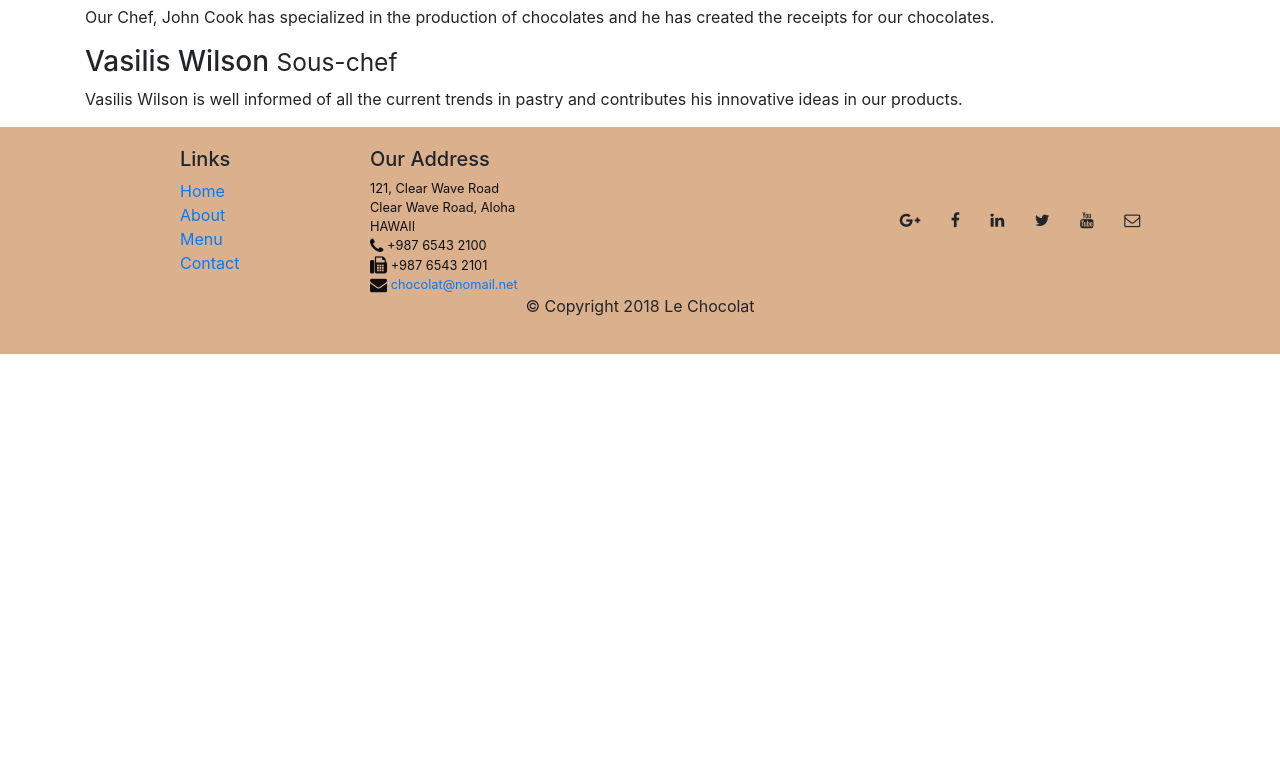
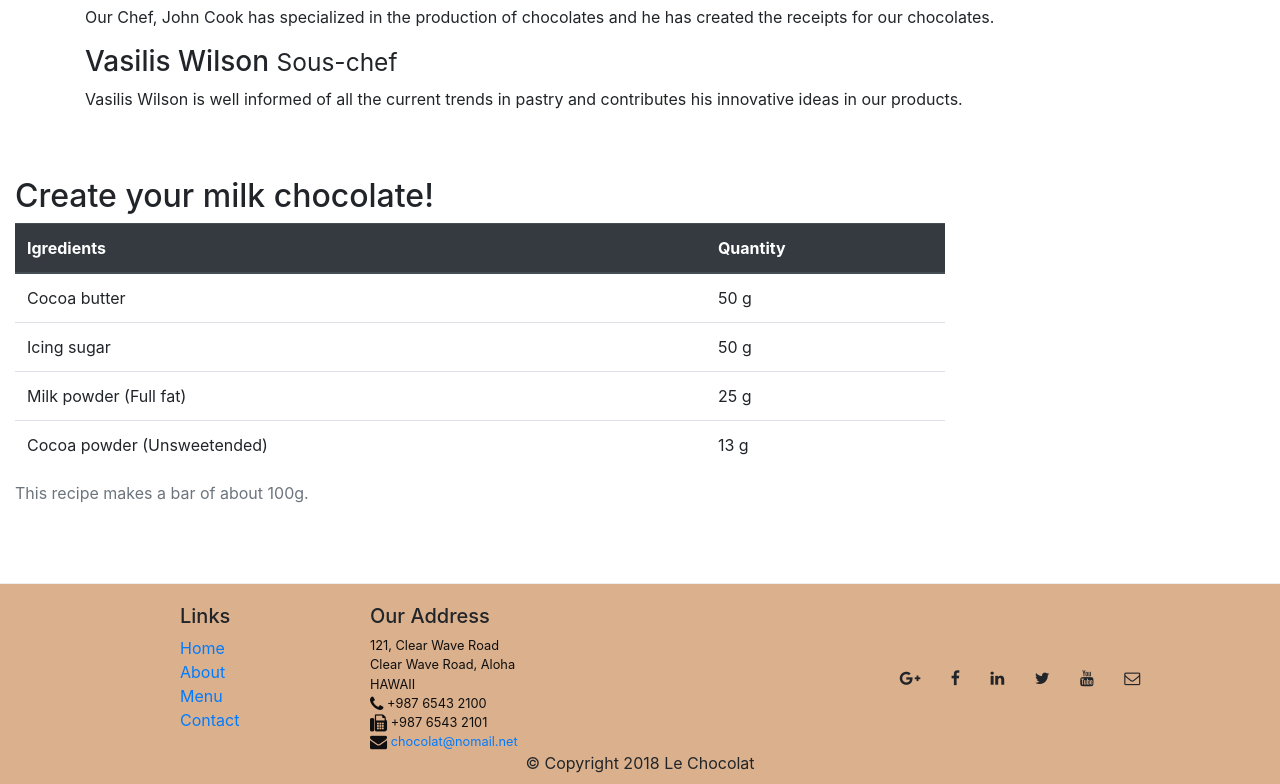
Before and after one commit to stefanosdvv/lechocolat, a website: page aboutus.html in a window 1280 px wide. Shown: the part 933-1717 px from the top of the page. Before the commit the page ends 1287 px from the top, so only its background shows below. Drawn offline with nearby package versions, Linux system fonts and the light colour scheme.

Commit message:
Adding comments

```diff
--- a/aboutus.html
+++ b/aboutus.html
@@ -10,6 +10,7 @@
 </head>
 
 <body>
+    <!--NAVIGATION-->
     <nav class="navbar navbar-expand-md navbar-light bg-light fixed-top ">
         <div class="container">
             <a class="navbar-brand" href="./index.html">Le Chocolat</a>
@@ -34,12 +35,14 @@
             </div>
         </div>
     </nav>
+    <!--HEADER-->
     <header class="jumbotron">
         <div class="container">
             <div class="row row-header">
                 <div class="col-12 col-sm-8">
                     <h1>Le Chocolat</h1>
-                    <p>We combine experience with creativity to create innovative tastes based on classic chocolate recipes. Our creations will travel you in the chocolate world!</p>
+                    <p>We combine experience with creativity to create innovative tastes based on classic chocolate
+                        recipes. Our creations will travel you in the chocolate world!</p>
                 </div>
                 <div class="col col-sm">
                 </div>
@@ -47,7 +50,8 @@
         </div>
     </header>
 
-    <div class = "container">
+    <!--MAIN CONTENT-->
+    <div class="container">
 
         <nav aria-label="breadcrumb">
             <ol class="breadcrumb">
@@ -55,40 +59,88 @@
                 <li class="breadcrumb-item active" aria-current="page">About us</li>
             </ol>
         </nav>
-        <div class = "row">
+        <div class="row">
             <div class="col-12">
                 <h3>About Us</h3>
                 <hr>
             </div>
         </div>
 
-        <div class = "row">
-            <div class = "col-12 col-sm-6">
+        <div class="row">
+            <div class="col-12 col-sm-6">
                 <h2>Our History</h2>
-                <p>Lorem ipsum dolor sit amet, consectetur adipiscing elit. Phasellus semper nunc quis maximus pharetra. Quisque ut molestie ante. Donec mattis pharetra erat, eu ultricies ipsum faucibus et. Curabitur ultrices risus turpis, laoreet pulvinar justo interdum in. Quisque vel semper tellus. Etiam nibh arcu, sodales quis ultrices nec, egestas vitae libero. </p>
-                <p>Nulla ultrices diam at tortor volutpat, <em>et facilisis justo facilisis</em>. Phasellus dignissim euismod mi eget dignissim. Sed eget consequat urna. </p>
+                <p>Lorem ipsum dolor sit amet, consectetur adipiscing elit. Phasellus semper nunc quis maximus
+                    pharetra. Quisque ut molestie ante. Donec mattis pharetra erat, eu ultricies ipsum faucibus et.
+                    Curabitur ultrices risus turpis, laoreet pulvinar justo interdum in. Quisque vel semper tellus.
+                    Etiam nibh arcu, sodales quis ultrices nec, egestas vitae libero. </p>
+                <p>Nulla ultrices diam at tortor volutpat, <em>et facilisis justo facilisis</em>. Phasellus dignissim
+                    euismod mi eget dignissim. Sed eget consequat urna. </p>
             </div>
-            <div class = "col col-sm">
+            <div class="col col-sm">
             </div>
         </div>
 
 
-        <div class = "row">
-            <div class = "col-12">
+        <div class="row">
+            <div class="col-12">
                 <h2>Corporate Leadership</h2>
                 <h3>Jim Alcon <small>Chief Executive Officer </small></h3>
-                <p>Jim Alcon is the CEO of our company. He is responsible for the policy and strategy of our company. </p>
-                <h3>Bill Peterson  <small>Chief Financial Officer </small></h3>
-                <p class = "d-none d-sm-block">Bill Peterson is the CFO of our company. He is responsible for all the financial decisions of our company. </p>
+                <p>Jim Alcon is the CEO of our company. He is responsible for the policy and strategy of our company.
+                </p>
+                <h3>Bill Peterson <small>Chief Financial Officer </small></h3>
+                <p class="d-none d-sm-block">Bill Peterson is the CFO of our company. He is responsible for all the
+                    financial
+                    decisions of our company. </p>
                 <h3>John Cook <small>Chef</small></h3>
-                <p class = "d-none d-sm-block">Our Chef, John Cook has specialized in the production of chocolates and he has created the receipts for our chocolates. </p>
-                <h3>Vasilis Wilson  <small>Sous-chef </small></h3>
-                <p class = "d-none d-sm-block">Vasilis Wilson is well informed of all the current trends in pastry and contributes his innovative ideas in our products. </p>
+                <p class="d-none d-sm-block">Our Chef, John Cook has specialized in the production of chocolates and he
+                    has
+                    created the receipts for our chocolates. </p>
+                <h3>Vasilis Wilson <small>Sous-chef </small></h3>
+                <p class="d-none d-sm-block">Vasilis Wilson is well informed of all the current trends in pastry and
+                    contributes his innovative ideas in our products. </p>
+            </div>
         </div>
     </div>
 
+    <div class="row row-content">
+        <div class="col-12 col-sm-9">
+            <h2> Create your milk chocolate!</h2>
+            <div class="table-responsive">
+                <table class="table table-hover">
+                    <caption>This recipe makes a bar of about 100g.</caption>
+                    <thead class="thead-dark">
+                        <tr>
+                            <th>Igredients</th>
+                            <th>Quantity</th>
+                        </tr>
+                    </thead>
+                    <tbody>
+                        <tr>
+                            <td>Cocoa butter</td>
+                            <td>50 g</td>
+                        </tr>
+                        <tr>
+                            <td>Icing sugar</td>
+                            <td>50 g</td>
+                        </tr>
+                        <tr>
+                            <td>Milk powder (Full fat)</td>
+                            <td>25 g</td>
+                        </tr>
+                        <tr>
+                            <td>Cocoa powder (Unsweetended)</td>
+                            <td>13 g</td>
+                        </tr>
+                    </tbody>
+                </table>
             </div>
 
+        </div>
+        <div class="col-12 col-sm-3">
+        </div>
+    </div>
+
+    <!--FOOTER-->
     <footer class="footer">
         <div class="container">
             <div class="row">
@@ -118,7 +170,7 @@
                 <div class="col-sm align-self-center">
                     <div style="text-align:center">
 
-                           <a class="btn btn-social-icon btn-google-plus" href ="http://google.com/+">
+                        <a class="btn btn-social-icon btn-google-plus" href="http://google.com/+">
                             <i class="fa fa-google-plus"></i></a>
                         <a class="btn btn-social-icon btn-facebook" href="http://www.facebook.com/profile.php?id=">
                             <i class="fa fa-facebook"></i></a>
```
Lines whose indentation alone changed are shown as unchanged.
